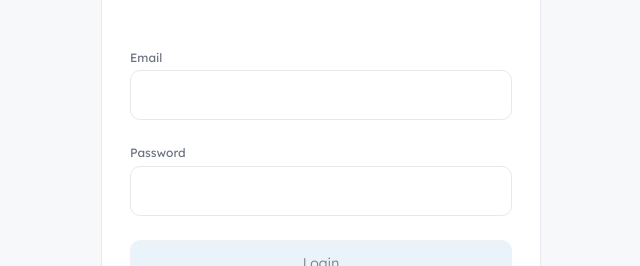
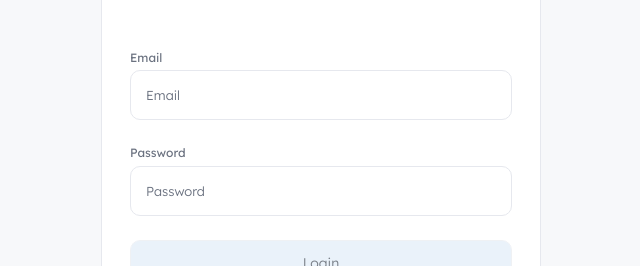
Before and after one commit to JamesJones-compsci/classmate3000-frontend_v3-deployment, a React (Vite) app: page /login in a window 1280 px wide. Shown: the part 295-561 px from the top of the page, without its empty margins (319-959 px from the left). Built offline with nearby package versions, Linux system fonts and the light colour scheme; no server answers.

Commit message:
Refactor login and signup page to use token based auth styling and remove old class names for floating labels, passowrd strenght bar and inline validation

```diff
--- a/src/features/auth/pages/LoginPage.jsx
+++ b/src/features/auth/pages/LoginPage.jsx
@@ -68,24 +68,31 @@ export default function LoginPage() {
         <form className="auth-form" onSubmit={handleSubmit}>
           <div className="auth-row">
             <div className="auth-labelRow">
-              <label className="auth-label" htmlFor="email">
-                Email
-              </label>
+              <span className="auth-label">Email</span>
               {emailValid ? <span className="auth-statusOk">Valid</span> : null}
             </div>
 
+            <div className="auth-inputWrap">
               <input
                 id="email"
                 className={`auth-input ${
-                email.trim() ? (emailValid ? "auth-input--success" : "auth-input--error") : ""
+                  email.trim()
+                    ? emailValid
+                      ? "auth-input--success"
+                      : "auth-input--error"
+                    : ""
                 }`}
                 type="email"
                 value={email}
                 onChange={(e) => setEmail(e.target.value)}
-              placeholder="you@example.com"
+                placeholder="Email"
                 autoComplete="email"
                 required
               />
+              <label className="auth-floatingLabel" htmlFor="email">
+                Email
+              </label>
+            </div>
 
             {email.trim() && !emailValid ? (
               <div className="auth-hint auth-hint--error">
@@ -95,19 +102,25 @@ export default function LoginPage() {
           </div>
 
           <div className="auth-row">
-            <label className="auth-label" htmlFor="password">
-              Password
-            </label>
+            <div className="auth-labelRow">
+              <span className="auth-label">Password</span>
+            </div>
+
+            <div className="auth-inputWrap">
               <input
                 id="password"
                 className="auth-input"
                 type="password"
                 value={password}
                 onChange={(e) => setPassword(e.target.value)}
-              placeholder="••••••••"
+                placeholder="Password"
                 autoComplete="current-password"
                 required
               />
+              <label className="auth-floatingLabel" htmlFor="password">
+                Password
+              </label>
+            </div>
           </div>
 
           <button
--- a/src/features/auth/pages/SignupPage.jsx
+++ b/src/features/auth/pages/SignupPage.jsx
@@ -154,9 +154,11 @@ export default function SignupPage() {
 
         <form className="auth-form" onSubmit={handleSubmit}>
           <div className="auth-row">
-            <label className="auth-label" htmlFor="firstName">
-              First Name
-            </label>
+            <div className="auth-labelRow">
+              <span className="auth-label">First Name</span>
+            </div>
+
+            <div className="auth-inputWrap">
               <input
                 id="firstName"
                 className="auth-input"
@@ -167,12 +169,18 @@ export default function SignupPage() {
                 autoComplete="given-name"
                 required
               />
+              <label className="auth-floatingLabel" htmlFor="firstName">
+                First Name
+              </label>
+            </div>
           </div>
 
           <div className="auth-row">
-            <label className="auth-label" htmlFor="lastName">
-              Last Name
-            </label>
+            <div className="auth-labelRow">
+              <span className="auth-label">Last Name</span>
+            </div>
+
+            <div className="auth-inputWrap">
               <input
                 id="lastName"
                 className="auth-input"
@@ -183,28 +191,39 @@ export default function SignupPage() {
                 autoComplete="family-name"
                 required
               />
+              <label className="auth-floatingLabel" htmlFor="lastName">
+                Last Name
+              </label>
+            </div>
           </div>
 
           <div className="auth-row">
             <div className="auth-labelRow">
-              <label className="auth-label" htmlFor="email">
-                Email
-              </label>
+              <span className="auth-label">Email</span>
               {emailValid ? <span className="auth-statusOk">Valid</span> : null}
             </div>
 
+            <div className="auth-inputWrap">
               <input
                 id="email"
                 className={`auth-input ${
-                email.trim() ? (emailValid ? "auth-input--success" : "auth-input--error") : ""
+                  email.trim()
+                    ? emailValid
+                      ? "auth-input--success"
+                      : "auth-input--error"
+                    : ""
                 }`}
                 type="email"
                 value={email}
                 onChange={(e) => setEmail(e.target.value)}
-              placeholder="you@example.com"
+                placeholder="Email"
                 autoComplete="email"
                 required
               />
+              <label className="auth-floatingLabel" htmlFor="email">
+                Email
+              </label>
+            </div>
 
             {email.trim() && !emailValid ? (
               <div className="auth-hint auth-hint--error">
@@ -214,9 +233,9 @@ export default function SignupPage() {
           </div>
 
           <div className="auth-row">
-            <label className="auth-label" htmlFor="password">
-              Password
-            </label>
+            <div className="auth-labelRow">
+              <span className="auth-label">Password</span>
+            </div>
 
             <div className="auth-inputWrapIcon">
               <input
@@ -227,10 +246,13 @@ export default function SignupPage() {
                 type={showPassword ? "text" : "password"}
                 value={password}
                 onChange={(e) => setPassword(e.target.value)}
-                placeholder={`At least ${MIN_PASSWORD_LENGTH} characters`}
+                placeholder="Password"
                 autoComplete="new-password"
                 required
               />
+              <label className="auth-floatingLabel" htmlFor="password">
+                Password
+              </label>
               <button
                 type="button"
                 className="auth-iconBtn"
@@ -243,19 +265,13 @@ export default function SignupPage() {
 
             <div className="auth-strength">
               <span
-                className={`auth-strengthBar ${
-                  passwordStrength >= 1 ? strengthClass : ""
-                }`}
+                className={`auth-strengthBar ${passwordStrength >= 1 ? strengthClass : ""}`}
               />
               <span
-                className={`auth-strengthBar ${
-                  passwordStrength >= 2 ? strengthClass : ""
-                }`}
+                className={`auth-strengthBar ${passwordStrength >= 2 ? strengthClass : ""}`}
               />
               <span
-                className={`auth-strengthBar ${
-                  passwordStrength >= 3 ? strengthClass : ""
-                }`}
+                className={`auth-strengthBar ${passwordStrength >= 3 ? strengthClass : ""}`}
               />
             </div>
 
@@ -275,9 +291,9 @@ export default function SignupPage() {
           </div>
 
           <div className="auth-row">
-            <label className="auth-label" htmlFor="confirmPassword">
-              Confirm Password
-            </label>
+            <div className="auth-labelRow">
+              <span className="auth-label">Confirm Password</span>
+            </div>
 
             <div className="auth-inputWrapIcon">
               <input
@@ -296,6 +312,9 @@ export default function SignupPage() {
                 autoComplete="new-password"
                 required
               />
+              <label className="auth-floatingLabel" htmlFor="confirmPassword">
+                Confirm Password
+              </label>
               <button
                 type="button"
                 className="auth-iconBtn"
```
Lines whose indentation alone changed are shown as unchanged.
